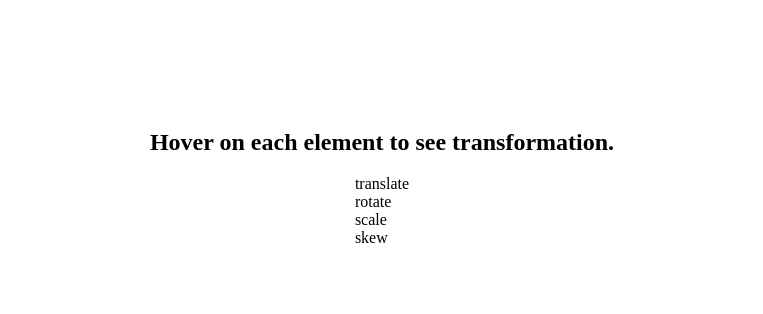
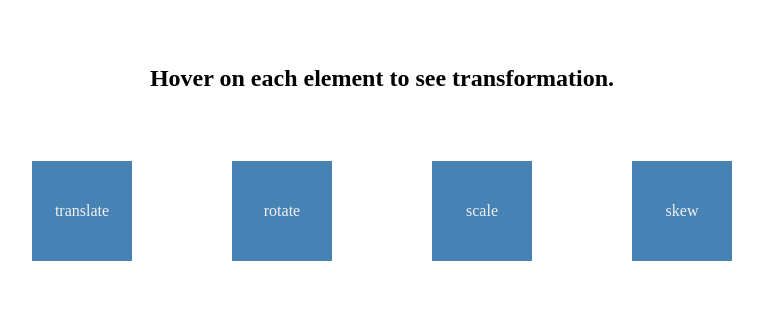
Before and after one commit to PAGiligan/PRIN135-Activity-07, a plain HTML site: page index_translate.html in a window 1280 px wide. Shown: the part 222-536 px from the top of the page, without its empty margins (258-1021 px from the left). Drawn offline with Linux system fonts and the light colour scheme.

Commit message:
Added proper animation for each box

```diff
--- a/translate.css
+++ b/translate.css
@@ -6,3 +6,37 @@ body {
     margin: 0;
     flex-direction: column;
 }
+.demo-container {
+    display: flex;
+    justify-content: center;
+    align-items: center;
+}
+
+.box {
+    width: 100px;
+    height: 100px;
+    background-color: #4682b4;
+    margin: 50px;
+    cursor: pointer;
+    transition: transform 0.5s ease;
+    display: flex;
+    justify-content: center;
+    align-items: center;
+    color: #f1f1f1;
+}
+
+.box.translate:hover {
+    transform: translate(50px, 50px);
+}
+
+.box.rotate:hover {
+    transform: rotate(45deg);
+}
+
+.box.scale:hover {
+    transform: scale(1.5);
+}
+
+.box.skew:hover {
+    transform: skew(30deg, 20deg);
+}
```
